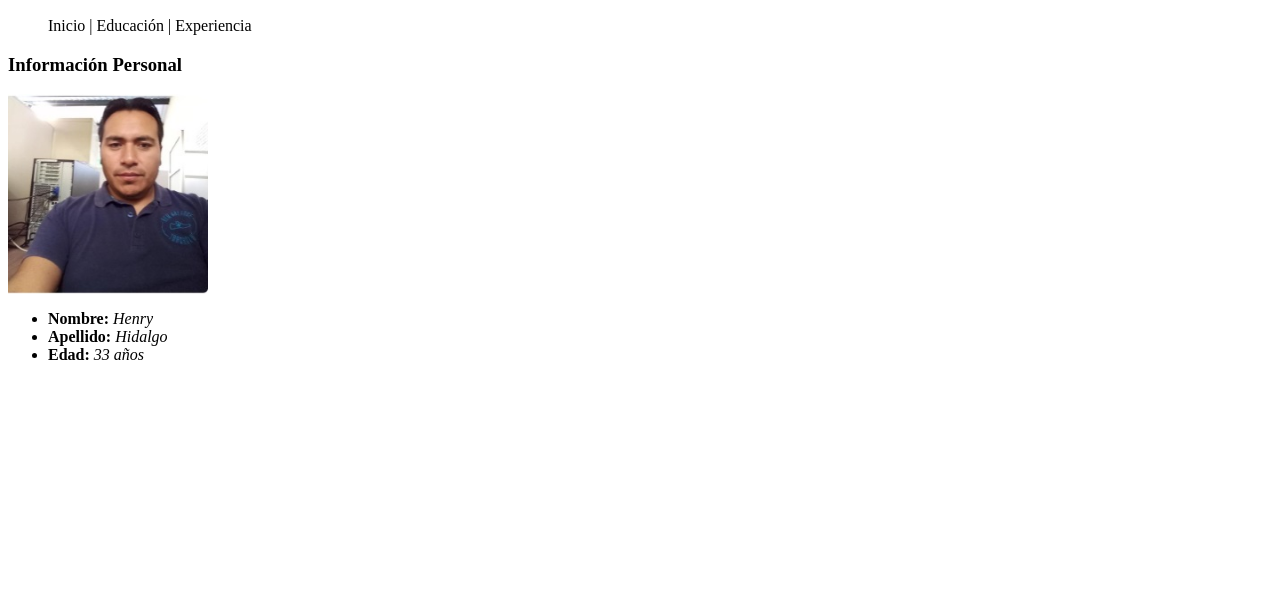
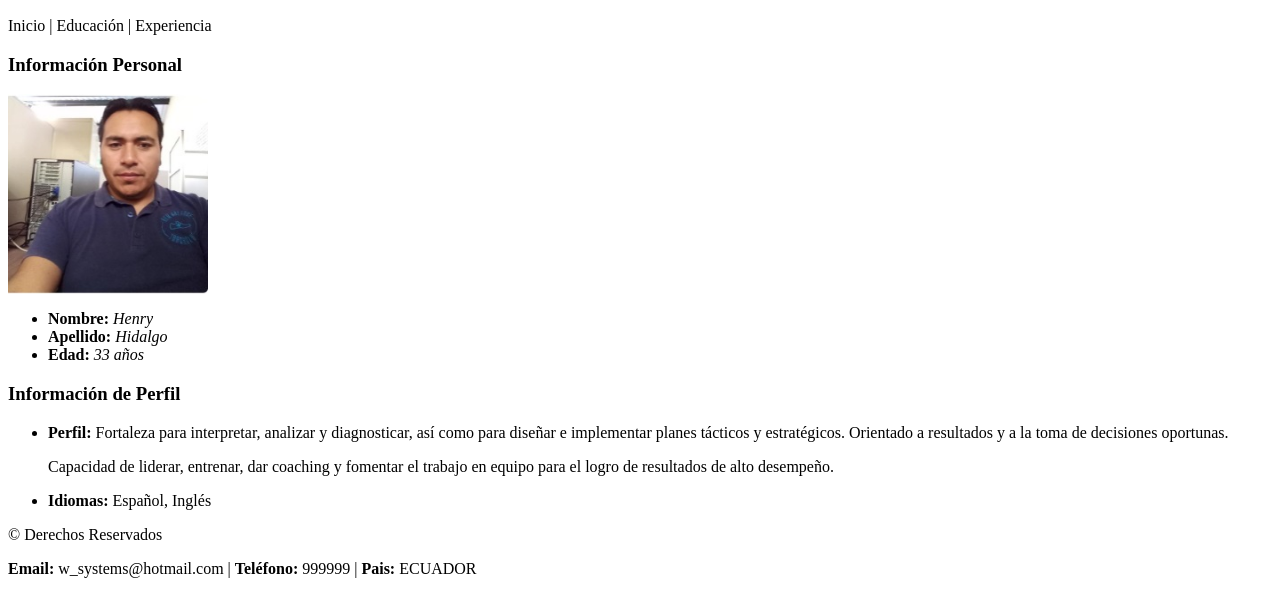
Before and after one commit to HenryH83/FundamentosHtml_Henry_Hidalgo, a plain HTML site: page index.html in a window 1280 px wide. Shown: the part 320-914 px from the top of the page. Before the commit the page ends 800 px from the top, so only its background shows below. Drawn offline with Linux system fonts and the light colour scheme.

Commit message:
Agregando Información de Perfil y Pie de Página

```diff
--- a/index.html
+++ b/index.html
@@ -12,13 +12,11 @@
   <body>
     <h1>CURRICULUM VITAE</h1>
       <h2>HENRY HIDALGO</h2>
-        <ul>
         <a>Inicio</a>
         <a>|</a>
         <a>Educación</a>
         <a>|</a>
         <a>Experiencia</a>
-        </ul>
         <h3>Información Personal</h3>
           <img src="img/MiFoto.jpg" alt="Mi Imagen" title="Imagen HG2" width="200px" height="200px"/>
         <ul>
@@ -26,7 +24,21 @@
           <li><strong>Apellido: </strong><em>Hidalgo</em></li>
           <li><strong>Edad: </strong><em>33 años</em></li>
         </ul>
+        <h3>Información de Perfil</h3>
+        <ul>
+          <li><strong>Perfil: </strong>Fortaleza para interpretar, analizar y diagnosticar, así como para diseñar e implementar planes tácticos y estratégicos. Orientado a resultados y a la toma de decisiones oportunas.</li>
+          <p> Capacidad de liderar, entrenar, dar coaching y fomentar el trabajo en equipo para el logro de resultados de alto desempeño.</p>
+          <li><strong>Idiomas: </strong>Español, Inglés</li>
+        </ul>
   </body>
   <footer>
+    © Derechos Reservados
+      <p>
+        <a><strong>Email:</strong> w_systems@hotmail.com</a>
+        <a>|</a>
+        <a><strong>Teléfono:</strong> 999999</a>
+        <a>|</a>
+        <a><strong>Pais:</strong> ECUADOR </a>
+      </p>
   </footer>
 </html>
```
Lines whose indentation alone changed are shown as unchanged.
